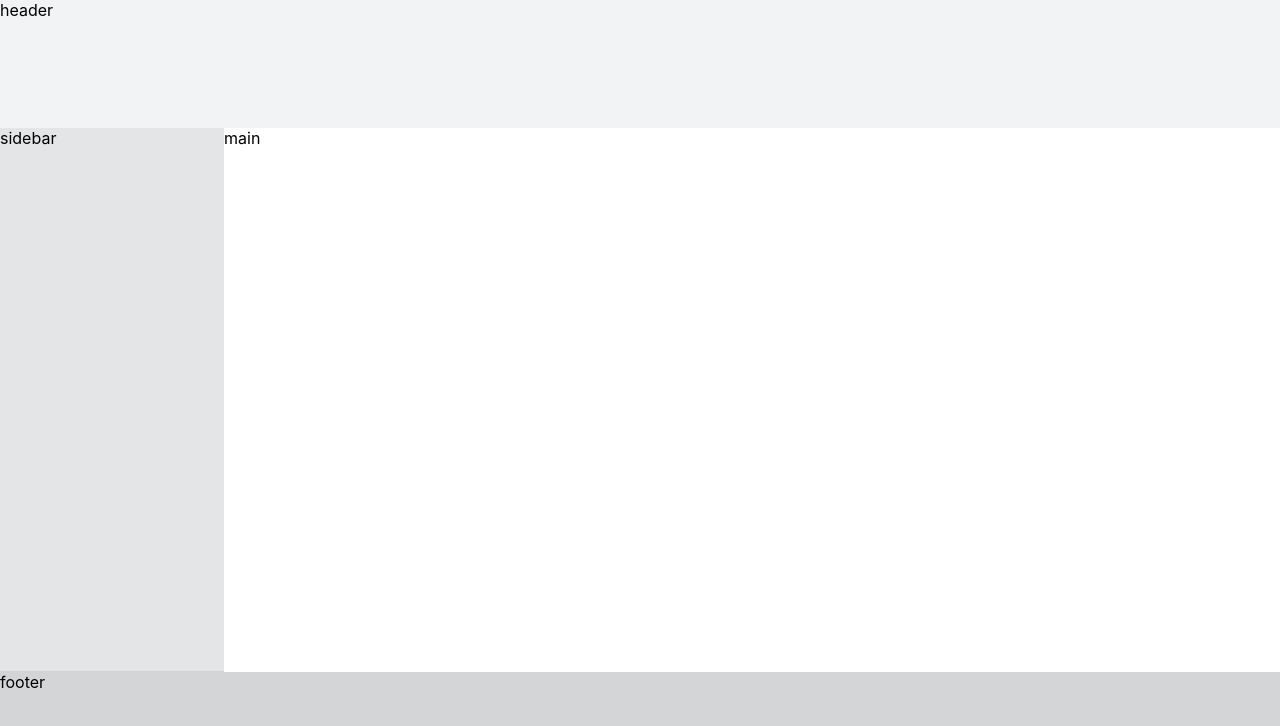
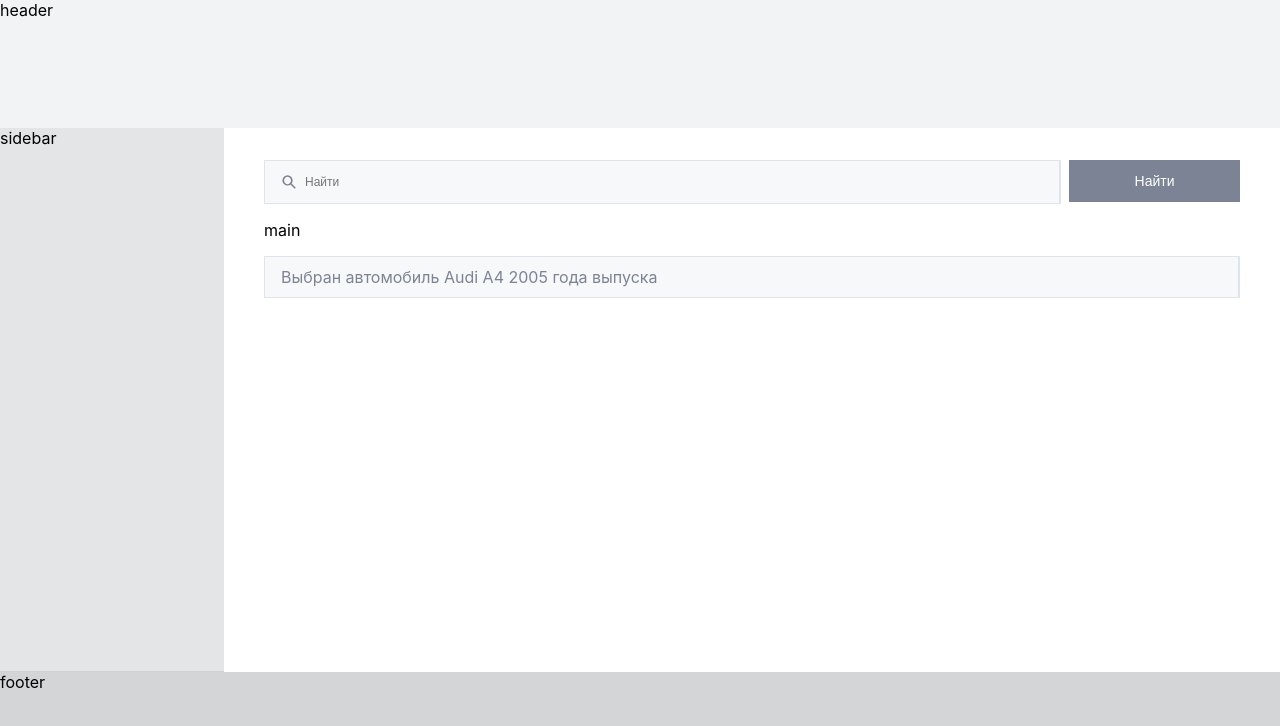
Before and after one commit to Evgeniy638/table-cars, a React (Create React App) app: page / in a window 1280 px wide. Shown: the top 726 px of the page. Built offline with nearby package versions, Linux system fonts and the light colour scheme.

Commit message:
added Main

```diff
--- a/src/App.js
+++ b/src/App.js
@@ -1,4 +1,5 @@
 import './App.css';
+import Main from './components/Main/Main';
 
 function App() {
     return (
@@ -12,7 +13,7 @@ function App() {
             </nav>
 
             <main className="App__main">
-                main
+                <Main/>
             </main>
 
             <footer className="App__footer">
--- /dev/null
+++ b/src/components/Main/Main.js
@@ -0,0 +1,31 @@
+import Button from "../Button/Button";
+import SearchInput from "../SearchInput/SearchInput";
+import Message from "../Message/Message";
+import style from "./Main.module.css";
+
+const Main = () => {
+    return (
+        <div className={style.Main}>
+
+            <div className={style.Main__container}>
+                <div className={style.searchField}>
+                    <div className={style.searchField__input}>
+                        <SearchInput placeholder="Найти"/>
+                    </div>
+
+                    <Button text="Найти" onClick={() => {}}/>
+                </div>
+            </div>
+
+            <div className={style.Main__container}>
+                main
+            </div>
+
+            <div className={style.Main__container}>
+                <Message text="Выбран автомобиль Audi A4 2005 года выпуска"/>
+            </div>
+        </div>
+    )
+}
+
+export default Main;
--- /dev/null
+++ b/src/components/Main/Main.module.css
@@ -0,0 +1,16 @@
+.Main {
+    padding: 32px 40px;
+}
+
+.Main__container {
+    margin-bottom: 16px;
+}
+
+.searchField {
+    display: flex;
+}
+
+.searchField__input {
+    flex-grow: 1;
+    margin-right: 8px;
+}
--- a/src/components/Message/Message.css
+++ b/src/components/Message/Message.css
@@ -4,7 +4,7 @@
     padding: 0 16px;
     box-sizing: border-box;
     box-shadow: inset -1px 0px 0px rgba(198, 209, 221, 0.5);
-    color: var(--primary-color);
+    color: #7B8395;
     background: rgba(240, 242, 244, 0.5);
     display: flex;
     align-items: center;
--- a/src/components/SearchInput/SearchInput.css
+++ b/src/components/SearchInput/SearchInput.css
@@ -22,7 +22,6 @@
     padding: 0 16px 0 40px;
     box-sizing: border-box;
     font-size: 12px;
-    color: var(--primary-color);
     display: flex;
     align-items: center;
 }
--- a/src/index.css
+++ b/src/index.css
@@ -4,6 +4,7 @@
 }
 
 body {
+    color: var(--primary-color);
     font-family: -apple-system, BlinkMacSystemFont, 'Segoe UI', 'Roboto', 'Oxygen', 'Ubuntu', 'Cantarell', 'Fira Sans', 'Droid Sans', 'Helvetica Neue', sans-serif;
     -webkit-font-smoothing: antialiased;
     -moz-osx-font-smoothing: grayscale;
```
Also changed, not shown: src/logo.svg (deleted).
